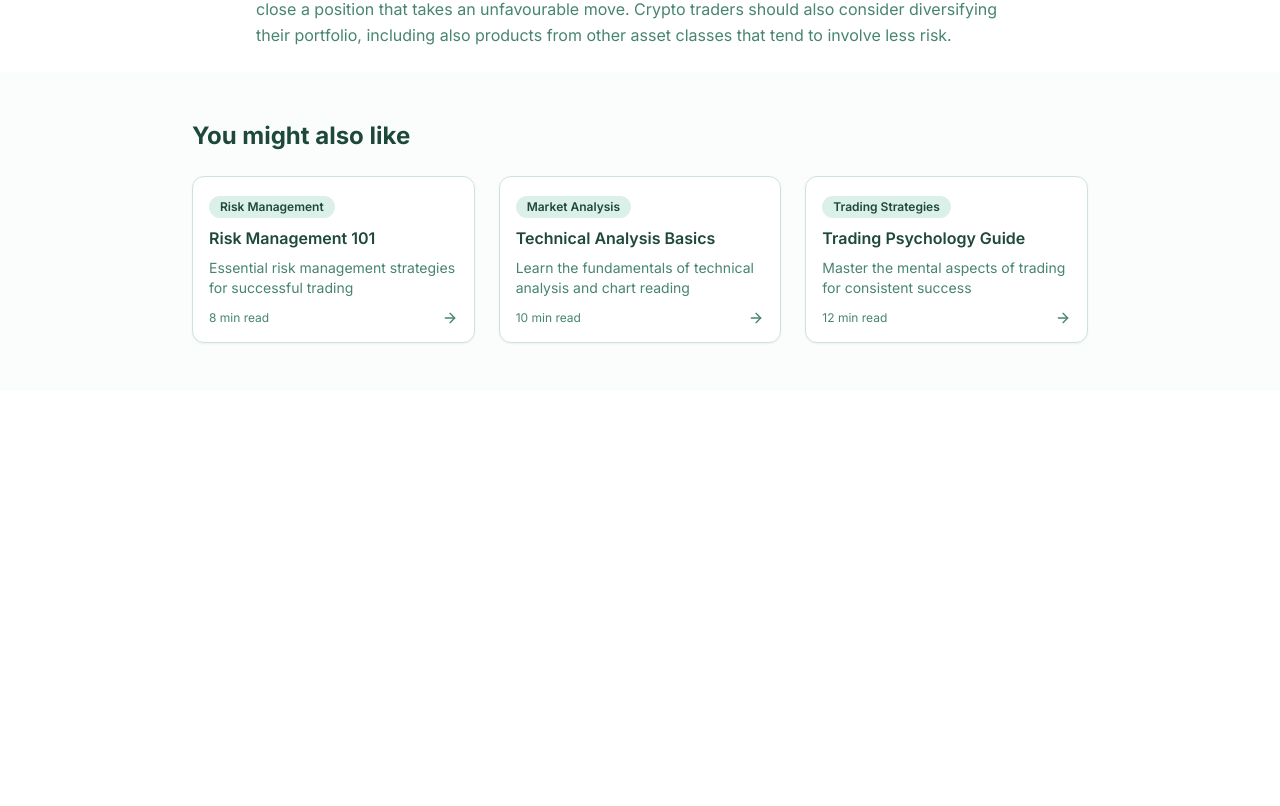
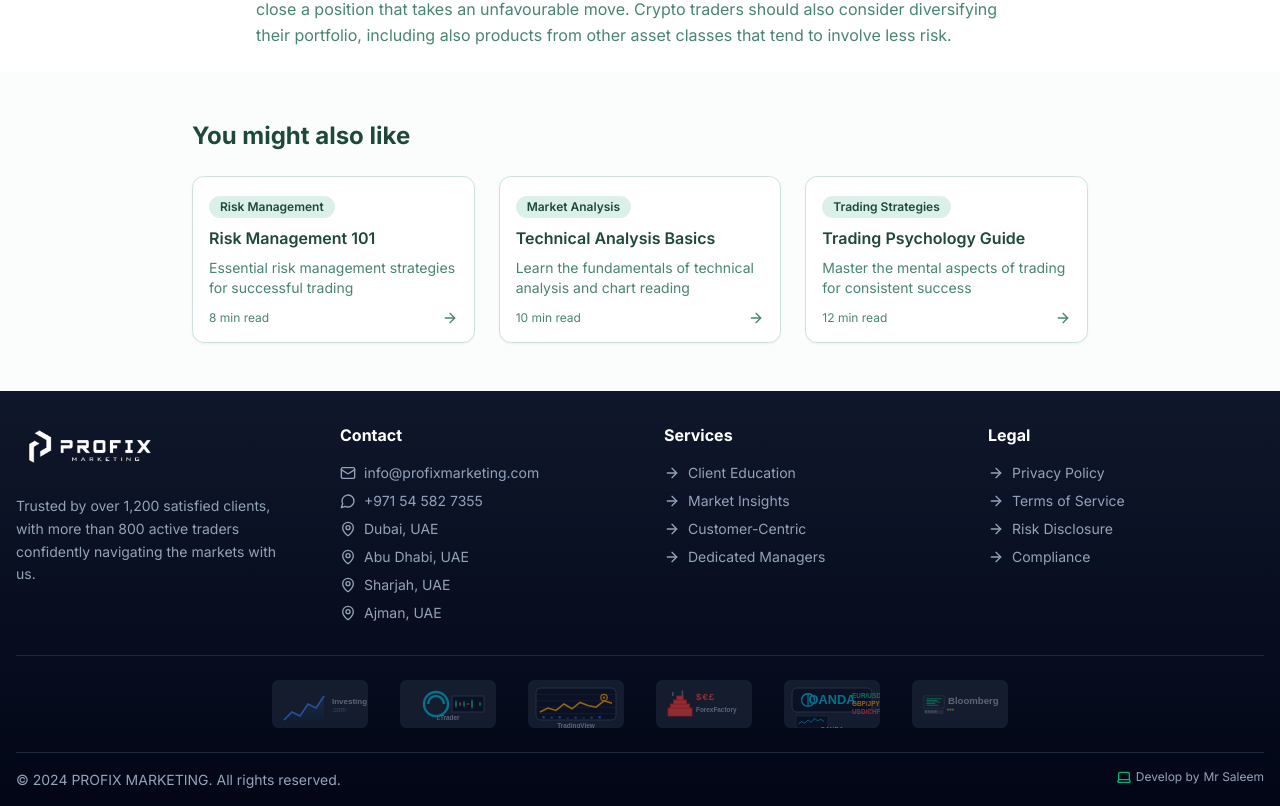
Before and after one commit to saleemullahkhansaleem/profix, a Next.js app: page /services/client-education/blog-detail in a window 1280 px wide. Shown: the part 4338-5144 px from the top of the page. Before the commit the page ends 4729 px from the top, so only its background shows below. Built offline with nearby package versions, Linux system fonts and the light colour scheme.

Commit message:
feat: add Footer component to Legal and Services layouts for improved user experience
- Integrated Footer component into both Legal and Services layout files to enhance page structure.
- Ensured consistent layout across different sections of the application by including the Footer.

```diff
--- a/app/legal/layout.tsx
+++ b/app/legal/layout.tsx
@@ -2,6 +2,7 @@ import type { Metadata } from "next";
 import Header from "@/components/header";
 import { ReactNode } from "react";
 import ClientLegalLayout from "@/components/legal/client-legal-hero";
+import Footer from "@/components/footer";
 
 export const metadata: Metadata = {
   title: "Legal Information | PROFIX MARKETING",
@@ -19,6 +20,7 @@ export default function LegalLayout({ children }: { children: ReactNode }) {
     <div className="min-h-screen bg-background text-foreground">
       <Header />
       <ClientLegalLayout>{children}</ClientLegalLayout>
+      <Footer />
     </div>
   );
 }
--- a/app/services/layout.tsx
+++ b/app/services/layout.tsx
@@ -1,3 +1,4 @@
+import Footer from "@/components/footer";
 import Header from "@/components/header";
 import { ReactNode } from "react";
 
@@ -6,6 +7,7 @@ export default function ServicesLayout({ children }: { children: ReactNode }) {
     <div className="min-h-screen bg-background text-foreground">
       <Header />
       {children}
+      <Footer />
     </div>
   );
 }
```
